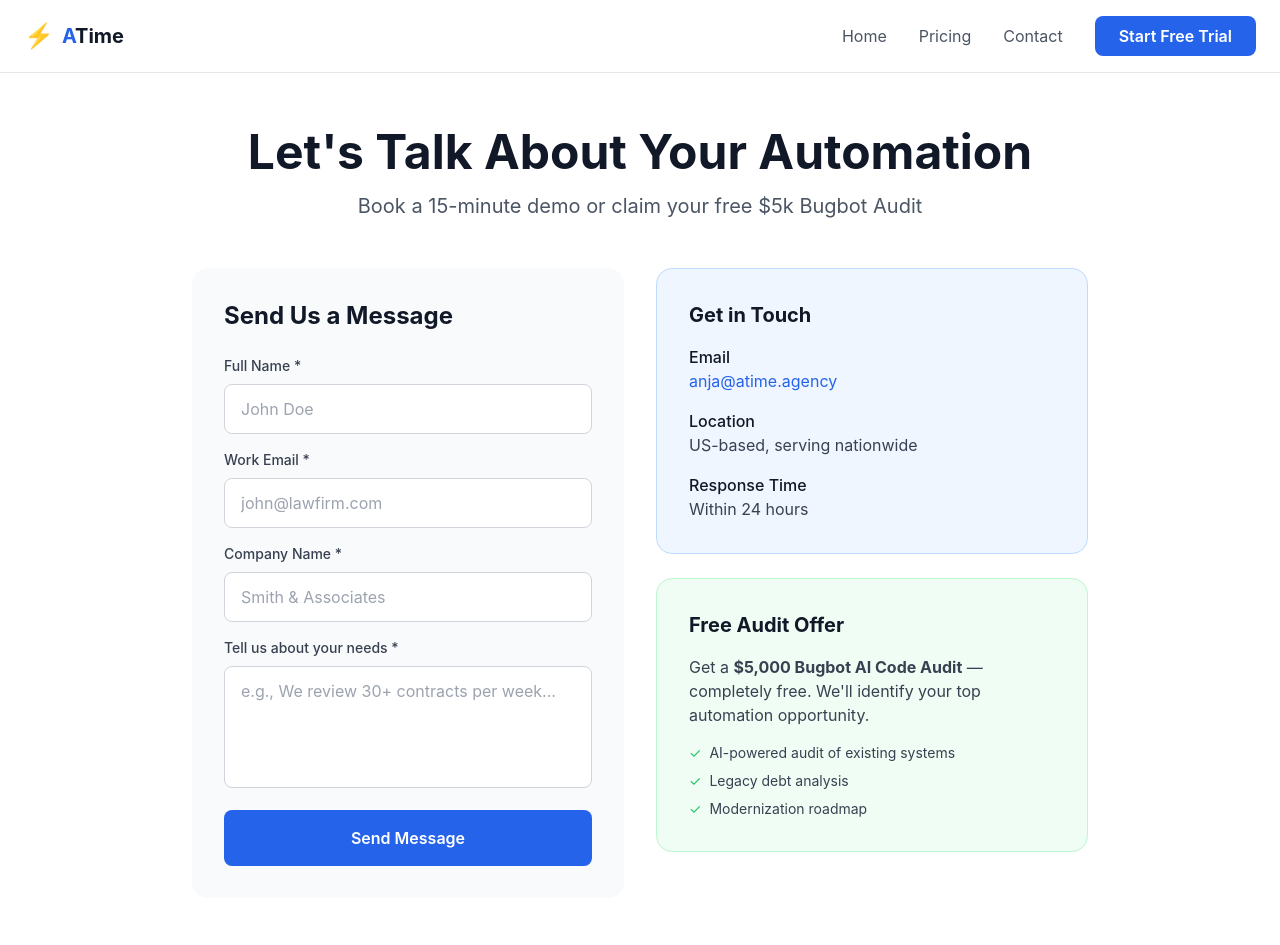
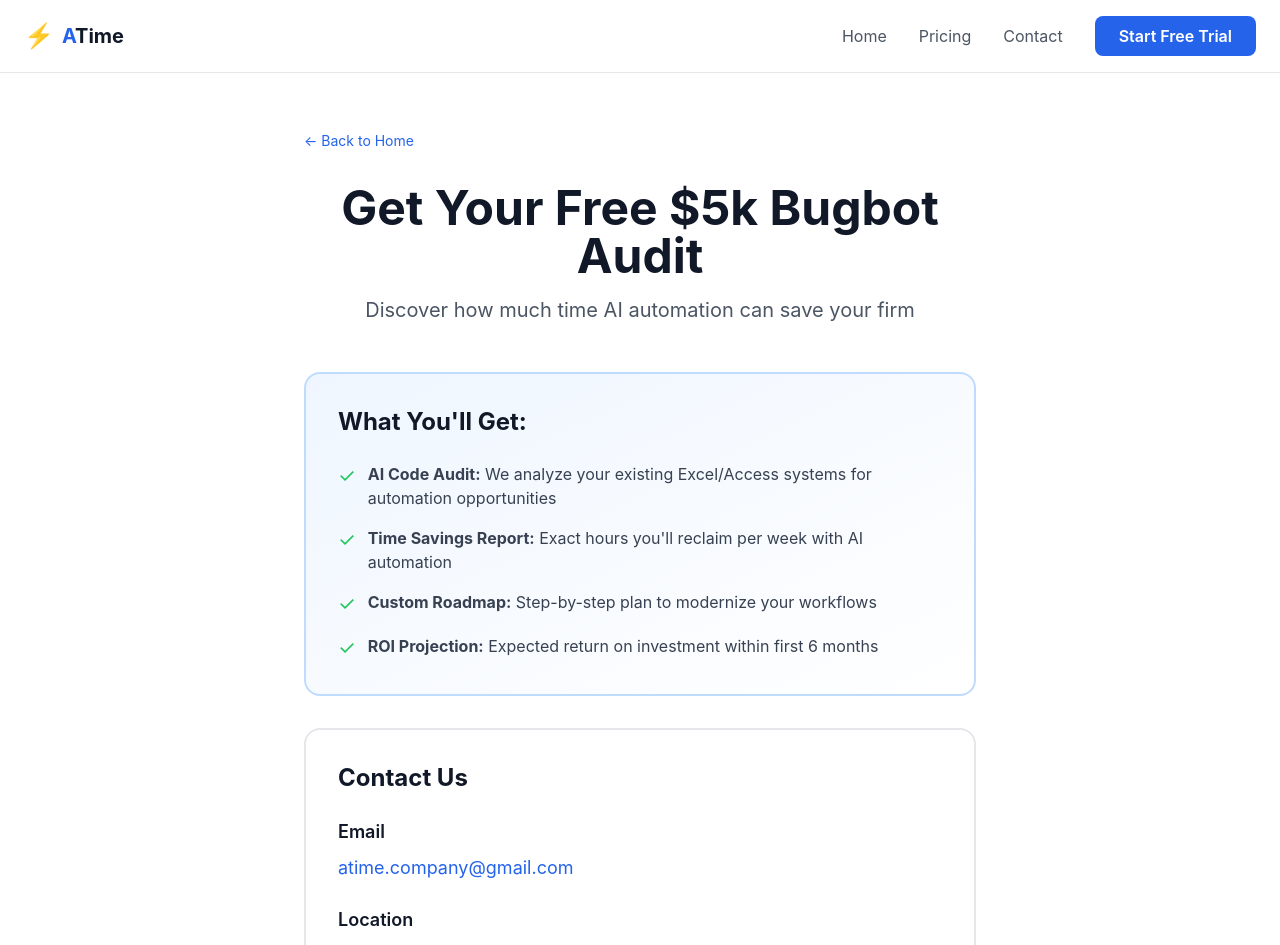
Before and after one commit to coach404/atime-portfolio-v2, a Next.js app: page /contact in a window 1280 px wide. Shown: the top 945 px of the page. Built offline with nearby package versions, Linux system fonts and the light colour scheme.

Commit message:
Refactor ContactPage layout and update content
Updated the layout and content of the Contact page to enhance user engagement and clarity. Adjusted heading sizes, modified text for better messaging, and restructured the contact form and information sections.

```diff
--- a/app/contact/page.tsx
+++ b/app/contact/page.tsx
@@ -1,128 +1,113 @@
 export default function ContactPage() {
   return (
     <div className="min-h-screen bg-white py-20 px-6">
-      <div className="max-w-4xl mx-auto pt-12">
+      <div className="max-w-2xl mx-auto pt-12">
+        <div className="mb-8">
+          <a href="/" className="text-blue-600 hover:underline text-sm">
+            ← Back to Home
+          </a>
+        </div>
+
         <div className="text-center mb-12">
-          <h1 className="text-5xl font-bold text-gray-900 mb-4">
-            Let's Talk About Your Automation
+          <h1 className="text-4xl md:text-5xl font-bold text-gray-900 mb-4">
+            Get Your Free $5k Bugbot Audit
           </h1>
           <p className="text-xl text-gray-600">
-            Book a 15-minute demo or claim your free $5k Bugbot Audit
+            Discover how much time AI automation can save your firm
           </p>
         </div>
 
-        <div className="grid grid-cols-1 md:grid-cols-2 gap-8">
-          {/* Contact Form */}
-          <div className="bg-gray-50 rounded-2xl p-8">
+        <div className="bg-gradient-to-br from-blue-50 to-white border-2 border-blue-200 rounded-2xl p-8 mb-8">
           <h2 className="text-2xl font-bold text-gray-900 mb-6">
-              Send Us a Message
+            What You'll Get:
           </h2>
-            <form className="space-y-4">
+          <ul className="space-y-4">
+            <li className="flex items-start gap-3">
+              <span className="text-green-500 text-xl flex-shrink-0">✓</span>
+              <span className="text-gray-700">
+                <strong>AI Code Audit:</strong> We analyze your existing Excel/Access systems for automation opportunities
+              </span>
+            </li>
+            <li className="flex items-start gap-3">
+              <span className="text-green-500 text-xl flex-shrink-0">✓</span>
+              <span className="text-gray-700">
+                <strong>Time Savings Report:</strong> Exact hours you'll reclaim per week with AI automation
+              </span>
+            </li>
+            <li className="flex items-start gap-3">
+              <span className="text-green-500 text-xl flex-shrink-0">✓</span>
+              <span className="text-gray-700">
+                <strong>Custom Roadmap:</strong> Step-by-step plan to modernize your workflows
+              </span>
+            </li>
+            <li className="flex items-start gap-3">
+              <span className="text-green-500 text-xl flex-shrink-0">✓</span>
+              <span className="text-gray-700">
+                <strong>ROI Projection:</strong> Expected return on investment within first 6 months
+              </span>
+            </li>
+          </ul>
+        </div>
+
+        <div className="bg-white border-2 border-gray-200 rounded-2xl p-8">
+          <h2 className="text-2xl font-bold text-gray-900 mb-6">
+            Contact Us
+          </h2>
+
+          <div className="space-y-6">
             <div>
-                <label className="block text-sm font-medium text-gray-700 mb-2">
-                  Full Name *
-                </label>
-                <input
-                  type="text"
-                  placeholder="John Doe"
-                  className="w-full px-4 py-3 border border-gray-300 rounded-lg focus:ring-2 focus:ring-blue-500 focus:border-transparent"
-                  required
-                />
+              <h3 className="text-lg font-semibold text-gray-900 mb-2">Email</h3>
+              <a
+                href="mailto:atime.company@gmail.com"
+                className="text-blue-600 hover:text-blue-700 text-lg"
+              >
+                atime.company@gmail.com
+              </a>
             </div>
 
             <div>
-                <label className="block text-sm font-medium text-gray-700 mb-2">
-                  Work Email *
-                </label>
-                <input
-                  type="email"
-                  placeholder="john@lawfirm.com"
-                  className="w-full px-4 py-3 border border-gray-300 rounded-lg focus:ring-2 focus:ring-blue-500 focus:border-transparent"
-                  required
-                />
+              <h3 className="text-lg font-semibold text-gray-900 mb-2">Location</h3>
+              <p className="text-gray-700">
+                Serving US law & accounting firms nationwide
+              </p>
             </div>
 
             <div>
-                <label className="block text-sm font-medium text-gray-700 mb-2">
-                  Company Name *
-                </label>
-                <input
-                  type="text"
-                  placeholder="Smith & Associates"
-                  className="w-full px-4 py-3 border border-gray-300 rounded-lg focus:ring-2 focus:ring-blue-500 focus:border-transparent"
-                  required
-                />
-              </div>
-
-              <div>
-                <label className="block text-sm font-medium text-gray-700 mb-2">
-                  Tell us about your needs *
-                </label>
-                <textarea
-                  rows={4}
-                  placeholder="e.g., We review 30+ contracts per week..."
-                  className="w-full px-4 py-3 border border-gray-300 rounded-lg focus:ring-2 focus:ring-blue-500 focus:border-transparent resize-none"
-                  required
-                />
-              </div>
-
-              <button
-                type="submit"
-                className="w-full py-4 bg-blue-600 hover:bg-blue-700 text-white font-semibold rounded-lg transition-all"
-              >
-                Send Message
-              </button>
-            </form>
-          </div>
-
-          {/* Contact Info */}
-          <div className="space-y-6">
-            <div className="bg-blue-50 rounded-2xl p-8 border border-blue-200">
-              <h3 className="text-xl font-bold text-gray-900 mb-4">
-                Get in Touch
-              </h3>
-              <div className="space-y-4 text-gray-700">
-                <div>
-                  <div className="font-medium text-gray-900">Email</div>
-                  <a href="mailto:anja@atime.agency" className="text-blue-600 hover:underline">
-                    anja@atime.agency
-                  </a>
-                </div>
-                <div>
-                  <div className="font-medium text-gray-900">Location</div>
-                  <div>US-based, serving nationwide</div>
-                </div>
-                <div>
-                  <div className="font-medium text-gray-900">Response Time</div>
-                  <div>Within 24 hours</div>
-                </div>
+              <h3 className="text-lg font-semibold text-gray-900 mb-2">Response Time</h3>
+              <p className="text-gray-700">
+                We respond to all inquiries within 24 hours
+              </p>
             </div>
           </div>
 
-            <div className="bg-green-50 rounded-2xl p-8 border border-green-200">
-              <h3 className="text-xl font-bold text-gray-900 mb-4">
-                Free Audit Offer
+          <div className="mt-8 pt-8 border-t border-gray-200">
+            <h3 className="text-lg font-semibold text-gray-900 mb-4">
+              Ready to Get Started?
             </h3>
             <p className="text-gray-700 mb-4">
-                Get a <strong>$5,000 Bugbot AI Code Audit</strong> — completely free.
-                We'll identify your top automation opportunity.
+              Email us at <a href="mailto:atime.company@gmail.com" className="text-blue-600 hover:underline font-semibold">atime.company@gmail.com</a> with:
             </p>
-              <ul className="space-y-2 text-sm text-gray-700">
+            <ul className="space-y-2 text-gray-700">
               <li className="flex items-start gap-2">
-                  <span className="text-green-500">✓</span>
-                  <span>AI-powered audit of existing systems</span>
+                <span className="text-blue-600">•</span>
+                <span>Your firm name and size (number of employees)</span>
               </li>
               <li className="flex items-start gap-2">
-                  <span className="text-green-500">✓</span>
-                  <span>Legacy debt analysis</span>
+                <span className="text-blue-600">•</span>
+                <span>Primary workflow bottleneck (contract review, reporting, etc.)</span>
               </li>
               <li className="flex items-start gap-2">
-                  <span className="text-green-500">✓</span>
-                  <span>Modernization roadmap</span>
+                <span className="text-blue-600">•</span>
+                <span>Best time for a 15-minute intro call</span>
               </li>
             </ul>
           </div>
         </div>
+
+        <div className="mt-8 text-center">
+          <p className="text-sm text-gray-500">
+            No commitment required. Free audit valid for firms with 10-50 employees.
+          </p>
         </div>
       </div>
     </div>
```
Lines whose indentation alone changed are shown as unchanged.
